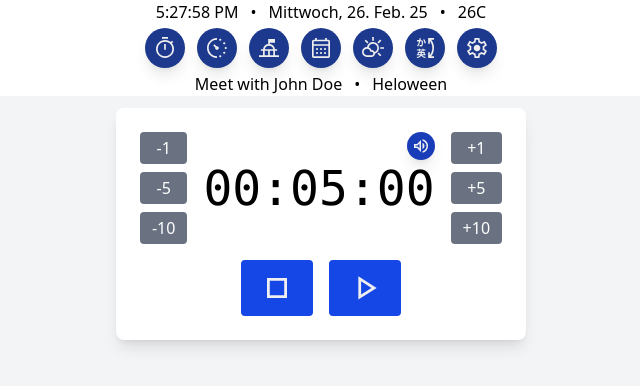
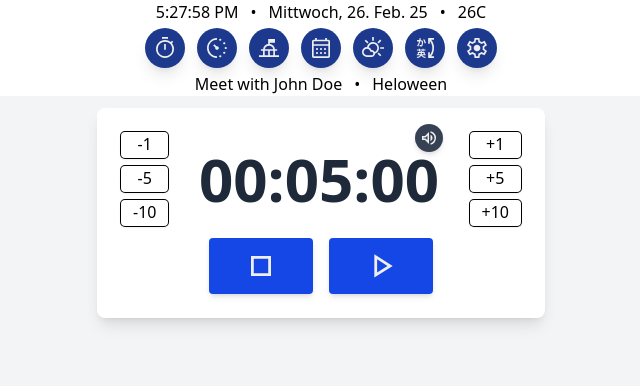
Before and after one commit to abusnitsky/simple-tools, a React (Vite) app in the folder simple-tools/: page /timer in a window 1280 px wide. Shown: the top 386 px of the page, without its empty margins (319-959 px from the left). Built offline with nearby package versions, Linux system fonts and the light colour scheme; no server answers.

Commit message:
addjust timer style

```diff
--- a/simple-tools/src/Timer/Timer.jsx
+++ b/simple-tools/src/Timer/Timer.jsx
@@ -71,37 +71,37 @@ const Timer = () => {
     }, [time, timerOn]);
 
     return (
-        <div className='flex justify-center p-3 min-h-screen bg-gray-100'>
-            <div className='bg-white text-center w-fit h-fit p-6 shadow-lg rounded-lg'>
-                <div className='flex justify-center mb-4'>
+        <div className='min-h-screen bg-gray-100 flex justify-center'>
+            <div className='bg-white shadow-lg rounded-lg m-3 p-6 w-full max-w-md h-full'>
+                <div className='flex justify-between'>
                     <div className='flex flex-col space-y-2'>
                         {[-1, -5, -10].map(value => (
-                            <button key={value} className='bg-gray-500 text-white px-3 py-1 rounded hover:bg-gray-600' onClick={handleSetButtonClick}>
+                            <button key={value} className='cursor-pointer px-3 pb-0.5 rounded ring shadow-sm hover:bg-gray-600 hover:text-white' onClick={handleSetButtonClick}>
                                 {value}
                             </button>
                         ))}
                     </div>
-                    <div id='display' className='flex relative justify-center items-center mx-4'>
-                        <span className='text-5xl font-mono'>{secondsToTime(time)}</span>
-                        <button className='absolute right-0 top-0 cursor-pointer p-1 bg-blue-800 hover:bg-blue-700 rounded-full shadow-lg transition duration-300 ease-in-out transform hover:scale-105'
+                    <div id='display' className='flex relative justify-center items-center mx-4 w-6/10'>
+                        <span className='text-6xl font-semibold  text-gray-800 font'>{secondsToTime(time)}</span>
+                        <button className='absolute -right-1 -top-2 cursor-pointer p-1 bg-gray-700 rounded-full shadow-md transition duration-300 ease-in-out transform hover:bg-gray-600'
                         onClick={handleSoundButtonClick}>
                             <img src={soundOn ? soundOnIcon : soundOffIcon} alt='Sound Icon' />
                         </button>
                     </div>
                     <div className='flex flex-col space-y-2'>
                         {[1, 5, 10].map(value => (
-                            <button key={value} className='bg-gray-500 text-white px-3 py-1 rounded hover:bg-gray-600' onClick={handleSetButtonClick}>
+                            <button key={value} className='cursor-pointer px-3 pb-0.5 rounded ring shadow-sm hover:bg-gray-600 hover:text-white' onClick={handleSetButtonClick}>
                                 {'+' + value}
                             </button>
                         ))}
                     </div>
                 </div>
-                <div className='flex justify-center space-x-4'>
-                    <button className='bg-blue-700 text-white px-4 py-2 rounded hover:bg-blue-800'
+                <div className='flex justify-center space-x-4 mt-3'>
+                    <button className='cursor-pointer bg-blue-700 text-white px-8 py-2 rounded hover:bg-blue-800 shadow-md'
                         onClick={handleResetButtonClick}>
                         <img src={resetTimerIcon} alt='Reset Icon' />
                     </button>
-                    <button className='bg-blue-700 text-white px-4 py-2 rounded hover:bg-blue-800'
+                    <button className='cursor-pointer bg-blue-700 text-white px-8 py-2 rounded hover:bg-blue-800 shadow-md'
                         onClick={handleStartButtonClick}>
                         <img src={timerOn ? pauseTimerIcon : startTimerIcon} alt='Start/Pause Icon' />
                     </button>
```
